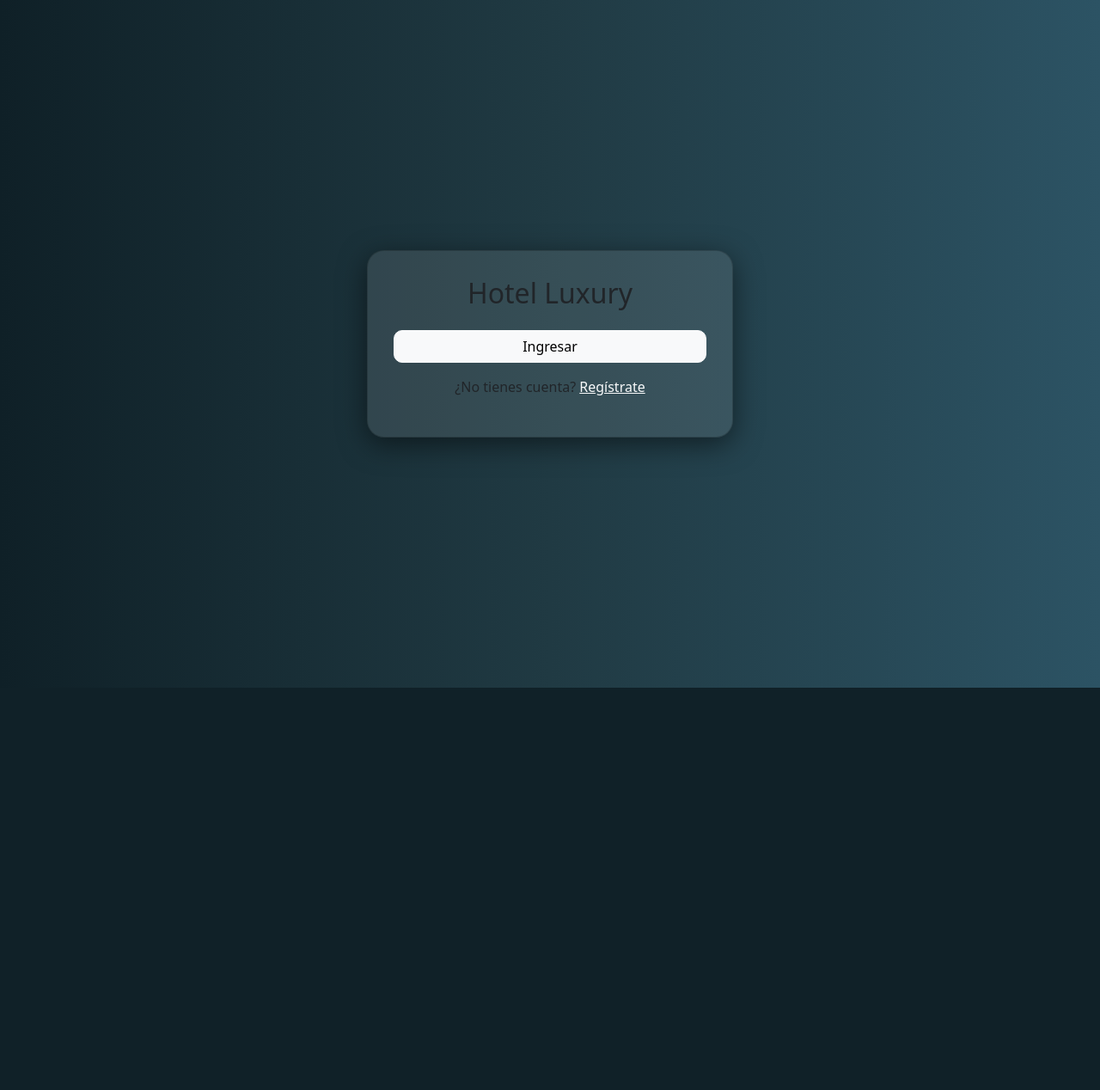
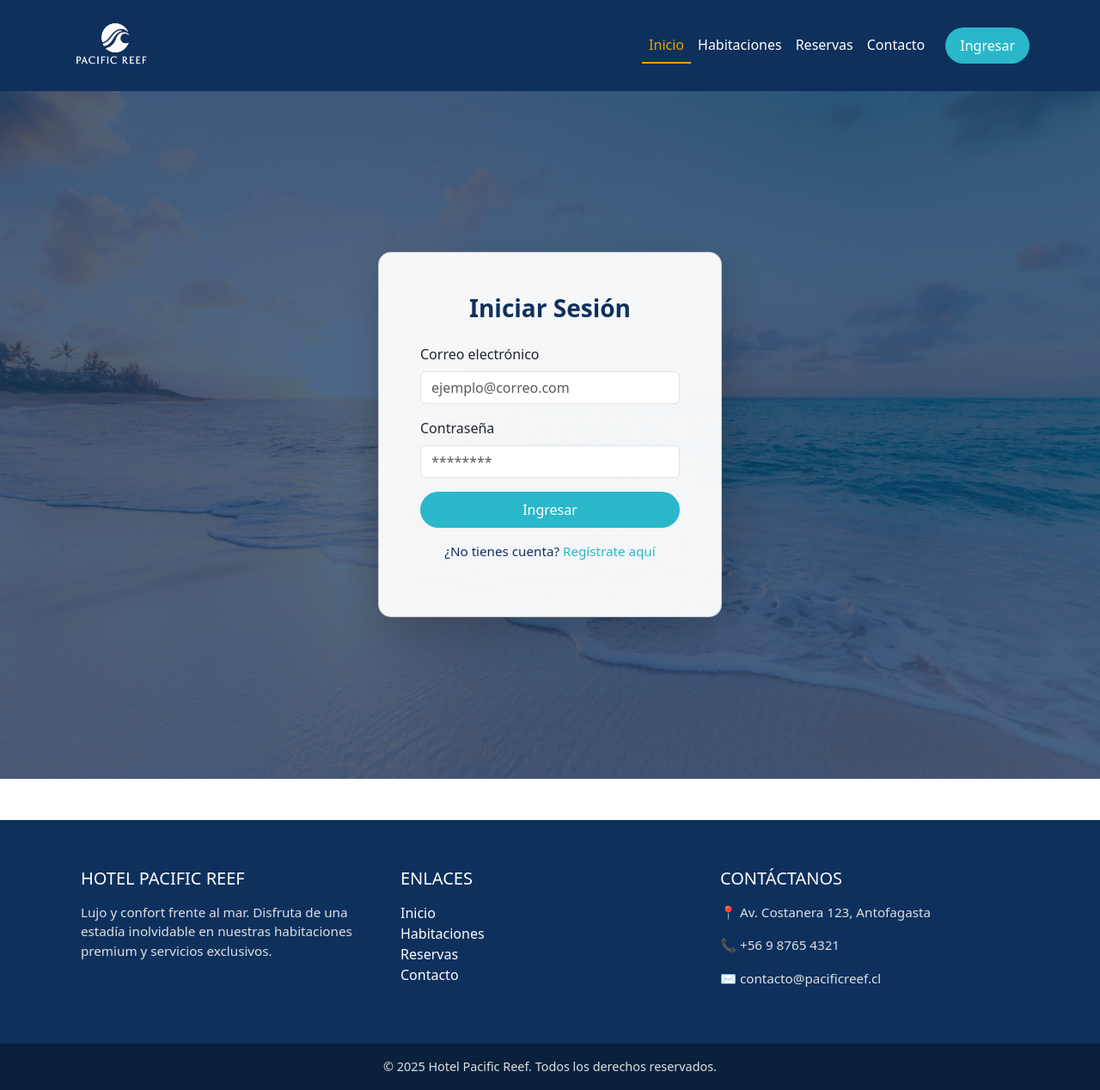
Before and after one commit to maraosc/WaveBookApp, a Django app: page /login/ in a window 1280 px wide. Shown: the whole page at 86% size. Before the commit the page ends 800 px from the top, so only its background shows below. Run offline with Django 5.2, Linux system fonts and the light colour scheme.

Commit message:
Creación Login

```diff
--- a/Hotel/static/css/styles.css
+++ b/Hotel/static/css/styles.css
@@ -124,3 +124,48 @@
     color: var(--gris-perla);
     font-size: 0.9rem;
 }
+/* LOGIN */
+.login-container {
+    position: relative;
+    min-height: 100vh; /* ocupa toda la pantalla */
+    display: flex;
+    justify-content: center;
+    align-items: center;
+    background: url("../img/login-bg.jpg") no-repeat center center/cover; /* imagen de fondo */
+}
+
+/* Capa azul transparente */
+.login-container .overlay {
+    position: absolute;
+    top: 0;
+    left: 0;
+    width: 100%;
+    height: 100%;
+    background: rgba(14, 48, 93, 0.7); /* Azul Pacífico con transparencia */
+    z-index: 1;
+}
+
+/* Card de login */
+.login-card {
+    position: relative;
+    z-index: 2; /* sobre el overlay */
+    background-color: rgba(255, 255, 255, 0.95);
+    border-radius: 15px;
+    max-width: 400px;
+    width: 100%;
+}
+
+.register-link {
+    color: var(--turquesa-coral);
+    font-weight: 500;
+    text-decoration: none;
+}
+
+.register-link:hover {
+    color: var(--oro-arena);
+    text-decoration: underline;
+}
+
+.text-center.mt-3.text-footer {
+  color: var(--azul-pacifico);
+}
--- a/Hotel/templates/base.html
+++ b/Hotel/templates/base.html
@@ -43,7 +43,7 @@
                         <a class="nav-link" href="#">Contacto</a>
                     </li>
                     <li class="nav-item">
-                        <a class="btn btn-custom ms-lg-3 mt-2 mt-lg-0" href="#">Ingresar</a>
+                        <a class="btn btn-custom ms-lg-3 mt-2 mt-lg-0" href="{% url 'login' %}">Ingresar</a>
                     </li>
                 </ul>
             </div>
--- a/Hotel/templates/login.html
+++ b/Hotel/templates/login.html
@@ -1,24 +1,39 @@
-<!DOCTYPE html>
-<html lang="es">
-<head>
-  <meta charset="UTF-8">
-  <title>Login - Hotel Luxury</title>
-  <link href="https://cdn.jsdelivr.net/npm/bootstrap@5.3.0/dist/css/bootstrap.min.css" rel="stylesheet">
-  <style>
-    body { background: linear-gradient(to right, #0f2027, #203a43, #2c5364); height: 100vh; display:flex; align-items:center; justify-content:center; color:white;}
-    .card { background: rgba(255,255,255,0.1); border-radius: 20px; padding: 30px; box-shadow: 0 8px 32px rgba(0,0,0,0.5); }
-    .form-control, .btn { border-radius: 10px; }
-  </style>
-</head>
-<body>
-  <div class="card col-4">
-    <h2 class="text-center mb-4">Hotel Luxury</h2>
-    <form method="post">
-      {% csrf_token %}
-      {{ form.as_p }}   <!-- 👈 aquí aparece el formulario de Django -->
-      <button type="submit" class="btn btn-light w-100">Ingresar</button>
-    </form>
-    <p class="text-center mt-3">¿No tienes cuenta? <a href="{% url 'register' %}" class="text-light">Regístrate</a></p>
-  </div>
-</body>
-</html>
+{% extends "base.html" %}
+{% load static %}
+
+{% block title %}Login - Hotel Pacific Reef{% endblock %}
+
+{% block content %}
+<div class="login-container d-flex align-items-center justify-content-center">
+    <!-- Overlay azul -->
+    <div class="overlay"></div>
+
+    <div class="card login-card shadow-lg">
+        <div class="card-body p-5">
+            <h3 class="text-center mb-4 fw-bold" style="color: var(--azul-pacifico);">Iniciar Sesión</h3>
+
+            <!-- Formulario -->
+            <form method="post">
+                {% csrf_token %}
+                <div class="mb-3">
+                    <label for="email" class="form-label">Correo electrónico</label>
+                    <input type="email" class="form-control" id="email" name="email" placeholder="ejemplo@correo.com" required>
+                </div>
+
+                <div class="mb-3">
+                    <label for="password" class="form-label">Contraseña</label>
+                    <input type="password" class="form-control" id="password" name="password" placeholder="********" required>
+                </div>
+
+                <button type="submit" class="btn btn-custom w-100">Ingresar</button>
+            </form>
+
+            <!-- Link de registro -->
+            <p class="text-center mt-3 text-footer">
+                ¿No tienes cuenta?
+                <a href="{% url 'register' %}" class="register-link">Regístrate aquí</a>
+            </p>
+        </div>
+    </div>
+</div>
+{% endblock %}
```
Also changed, not shown: Hotel/static/img/login-bg.jpg (added).
